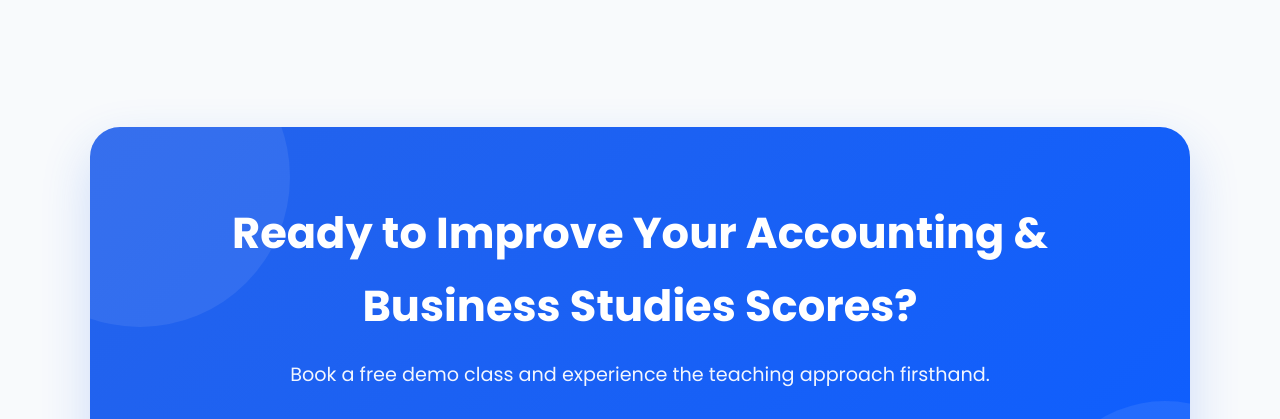
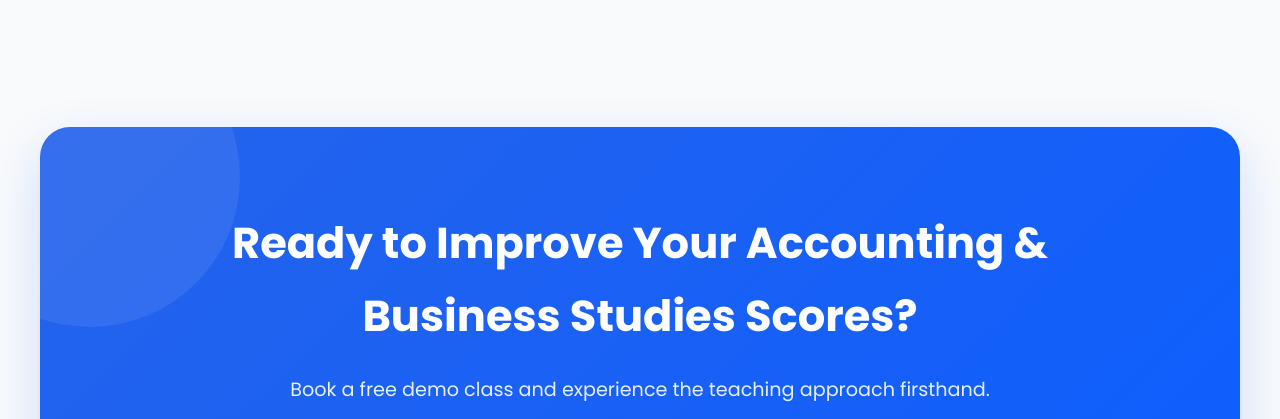
Before and after one commit to rpatods/richi-patodia, a plain HTML site: page index.html in a window 1280 px wide. Shown: the part 2970-3389 px from the top of the page. Drawn offline with nearby package versions, Linux system fonts and the light colour scheme.

Commit message:
Add demo banner styles to style.css

```diff
--- a/css/style.css
+++ b/css/style.css
@@ -1338,3 +1338,50 @@ footer{
         font-size:1rem;
     }
 }
+.demo-banner {
+
+    width: 100%;
+
+    max-width: 1200px;
+
+    margin: 80px auto;
+
+    padding: 80px 40px;
+
+    text-align: center !important;
+
+    display: flex;
+    flex-direction: column;
+    align-items: center;
+    justify-content: center;
+
+    background: linear-gradient(
+        135deg,
+        #2563eb,
+        #0d5eff
+    );
+
+    color: white;
+
+    border-radius: 30px;
+
+    box-shadow: 0 20px 50px rgba(37,99,235,.20);
+}
+
+.demo-banner h2{
+    max-width:900px;
+    margin:0 auto 20px auto;
+    color:white;
+    text-align:center;
+}
+
+.demo-banner p{
+    max-width:700px;
+    margin:0 auto 30px auto;
+    color:rgba(255,255,255,.95);
+    text-align:center;
+}
+
+.demo-banner .btn{
+    margin:0 auto;
+}
```
